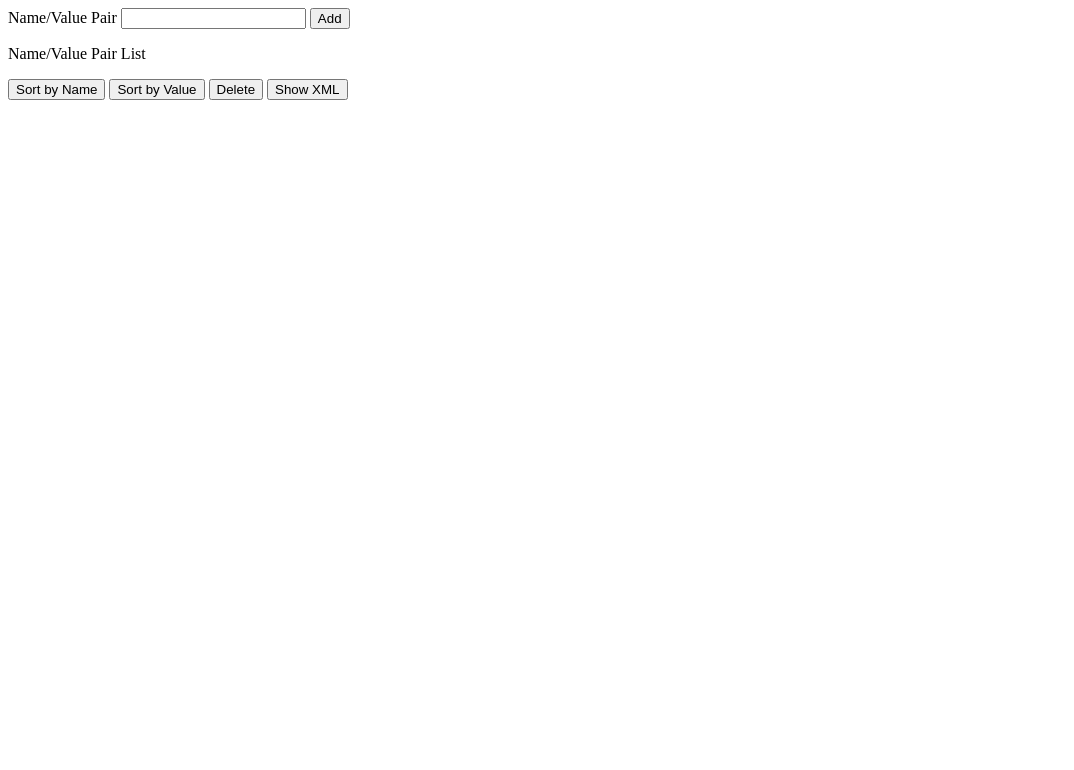
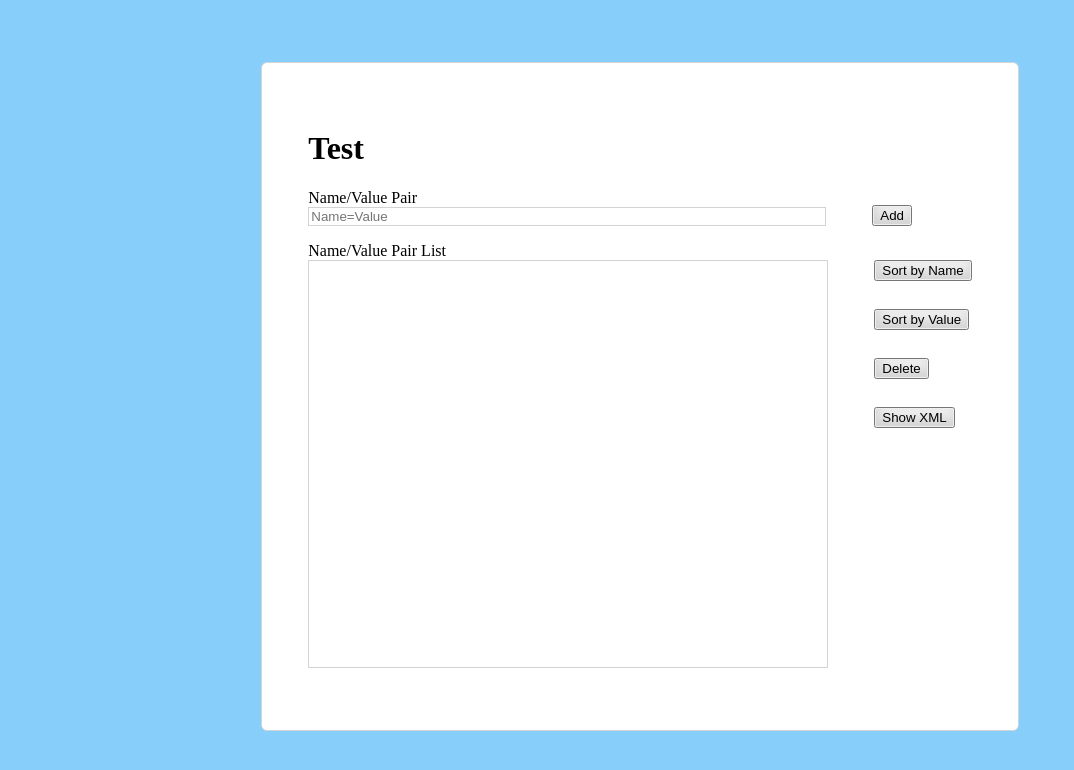
Before and after one commit to Anastasiia-Diachenko/Pepperi-test-task, a plain HTML site: page index.html in a window 1280 px wide. Shown: the whole page, without its empty margins (0-1074 px from the left). Drawn offline with Linux system fonts and the light colour scheme.

Commit message:
sort by value + UI done

```diff
--- a/index.html
+++ b/index.html
@@ -1,5 +1,5 @@
 <!doctype html>
-<html lang="en">
+<html lang="en" class="page">
   <head>
     <meta charset="UTF-8">
     <meta
@@ -7,16 +7,19 @@
       content="width=device-width, user-scalable=no, initial-scale=1.0, maximum-scale=1.0, minimum-scale=1.0"
     >
     <meta http-equiv="X-UA-Compatible" content="ie=edge">
-    <title>HTML Form</title>
+    <title>Test</title>
     <link rel="stylesheet" href="./style.css">
   </head>
-  <body>
+  <body class="content">
+    <h1>Test</h1>
       <form
         action=""
         method="POST"
         onsubmit="onSubmit()"
         autocomplete="off"
-        class="form">
+        class="form"
+      >
+        <div class="addPair">
           <label for="newPair" class="pairInput">
             Name/Value Pair
                 <input
@@ -24,15 +27,28 @@
                   id="newPair"
                   name="newPair"
                   pattern="[a-z]{4,8}"
+                  class="input"
+                  placeholder="Name=Value"
                 >
           </label>
-          <button type="button" id="addPairButton">Add</button>
-          <p>Name/Value Pair List</p>
-          <ul id="list"></ul>
-          <button id="sortByName">Sort by Name</button>
-          <button id="sortByValue">Sort by Value</button>
-          <button id="deletePairButton">Delete</button>
-          <button>Show XML</button>
+          <button
+            type="button"
+            id="addPairButton"
+            class="addButton button"
+          >
+            Add
+          </button>
+        </div>
+        <p class="listName">Name/Value Pair List</p>
+        <div class="pairsList">
+          <ul id="list" class="list"></ul>
+          <div class="buttons">
+            <button id="sortByName" class="button">Sort by Name</button>
+            <button id="sortByValue" class="button">Sort by Value</button>
+            <button id="deletePairButton" class="button">Delete</button>
+            <button id="showXml" class="button">Show XML</button>
+          </div>
+        </div>
       </form>
       <script type="text/javascript" src="main.js"></script>
   </body>
--- a/main.js
+++ b/main.js
@@ -6,6 +6,7 @@ let input = document.querySelector('input');
 let deletePairButton = document.getElementById('deletePairButton');
 let sortByName = document.getElementById('sortByName');
 let sortByValue = document.getElementById('sortByValue');
+let showXml = document.getElementById('showXml');
 
 addPairButton.addEventListener('click', () => {
   if (input.value.includes('=')) {
@@ -68,3 +69,11 @@ function sortPairsByValue() {
 
   list.innerHTML = sortByValue.toString().replaceAll(',', '');
 }
+
+const toXml = (data) => {
+  return data.reduce((result, el) => {
+   return result + `<trkpt lat="${el.lat}" lon="${el.lon}"><ele>${el.ele}</ele></trkpt>\n`
+  }, '')
+}
+
+console.log(toXml(data));
--- a/style.css
+++ b/style.css
@@ -0,0 +1,77 @@
+.page {
+  background-color: lightskyblue;
+}
+
+.content {
+  margin: 62px auto;
+  width: fit-content;
+  padding: 46px;
+
+  border: 1px solid lightgray;
+  background-color: white;
+  border-radius: 6px;
+}
+
+.input {
+  display: block;
+  width: 40vw;
+
+  border: 1px solid lightgray;
+}
+
+.addPair {
+  display: flex;
+  gap: 46px;
+}
+
+.addButton {
+  height: 50%;
+  align-self: flex-end;
+}
+
+.list {
+  height: 50vh;
+  width: 40vw;
+  margin-top: 0;
+  padding: 3px;
+
+  border: 1px solid lightgray;
+}
+
+.listName {
+  margin-bottom: 0;
+}
+
+.pairsList {
+  display: flex;
+  gap: 46px;
+}
+
+.buttons {
+  display: flex;
+  flex-direction: column;
+  gap: 28px;
+
+  white-space: nowrap;
+}
+
+.button {
+  width: fit-content;
+  box-shadow: inset 2px -7px 11px lightgray;
+}
+
+@media (max-width: 320px) {
+  .pairsList {
+    gap: 12px;
+  }
+}
+
+@media (max-width: 320px) {
+  .content {
+    padding: 12px;
+  }
+}
+
+li {
+  list-style-type: none;
+}
```
